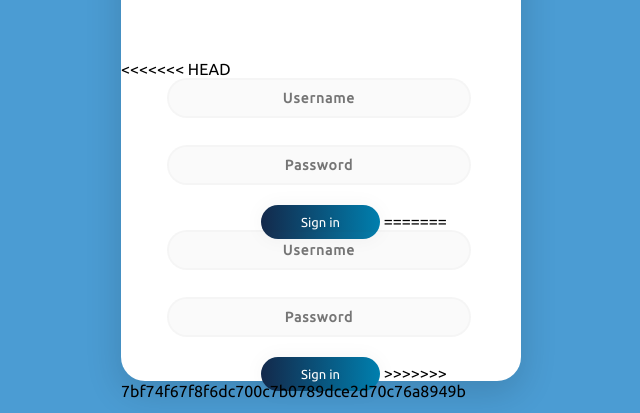
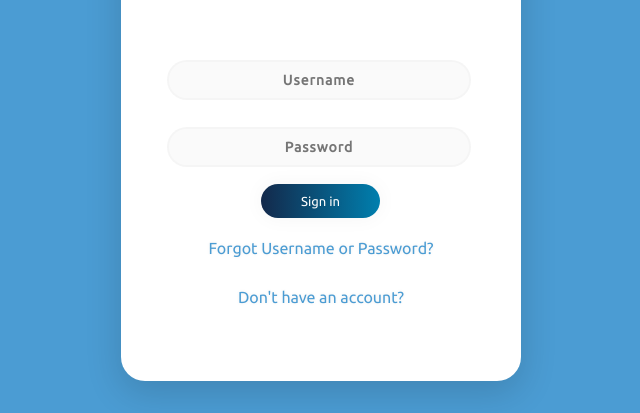
Before and after one commit to masterK1998/TeamDuguai, a website: page frontend/login/index.html in a window 1280 px wide. Shown: the part 181-594 px from the top of the page, without its empty margins (319-959 px from the left). Drawn offline with nearby package versions, Linux system fonts and the light colour scheme.

Commit message:
small change

```diff
--- a/frontend/login/index.html
+++ b/frontend/login/index.html
@@ -12,15 +12,9 @@
   <div class="main">
     <p class="sign" align="center">Sign in</p>
     <form class="form1">
-<<<<<<< HEAD
       <input class="un " type="text" align="center" id="username" placeholder="Username">
       <input class="pass" type="password" align="center" id="password" placeholder="Password">
       <a class="submit" align="center" id="login">Sign in</a>
-=======
-      <input class="un" type="text" align="center" id='loginUser' placeholder="Username">
-      <input class="pass" type="password" align="center" id='loginPass' placeholder="Password">
-      <a class="submit" align="center" id = "signIn">Sign in</a>
->>>>>>> 7bf74f67f8f6dc700c7b0789dce2d70c76a8949b
       <p class="forgot" align="center"><a href="./forgot.html">Forgot Username or Password?</p>
       <p class="forgot" align="center"><a href="./create.html">Don't have an account?</p>
 
@@ -30,10 +24,6 @@
 
   <script src="https://unpkg.com/axios/dist/axios.min.js"></script>
   <script src="https://code.jquery.com/jquery-3.4.1.slim.min.js" integrity="sha384-J6qa4849blE2+poT4WnyKhv5vZF5SrPo0iEjwBvKU7imGFAV0wwj1yYfoRSJoZ+n" crossorigin="anonymous"></script>
-<<<<<<< HEAD
-=======
-  <script src="../scripts/create-script.js"></script>
->>>>>>> 7bf74f67f8f6dc700c7b0789dce2d70c76a8949b
   <script src="../scripts/login-script.js"></script>
 </body>
 
```
